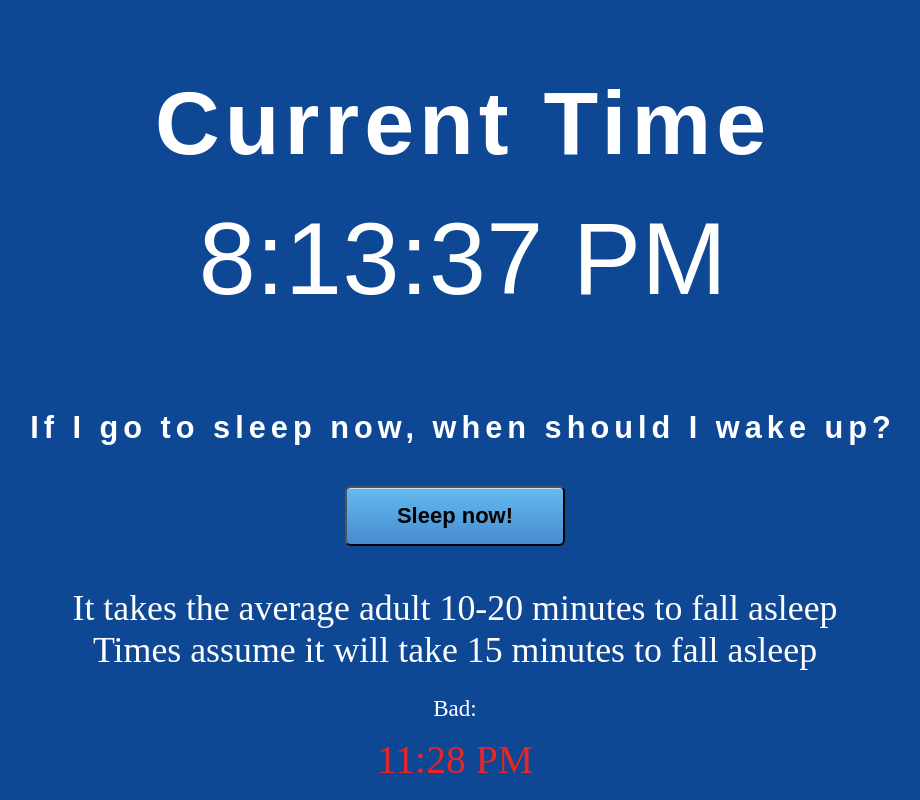
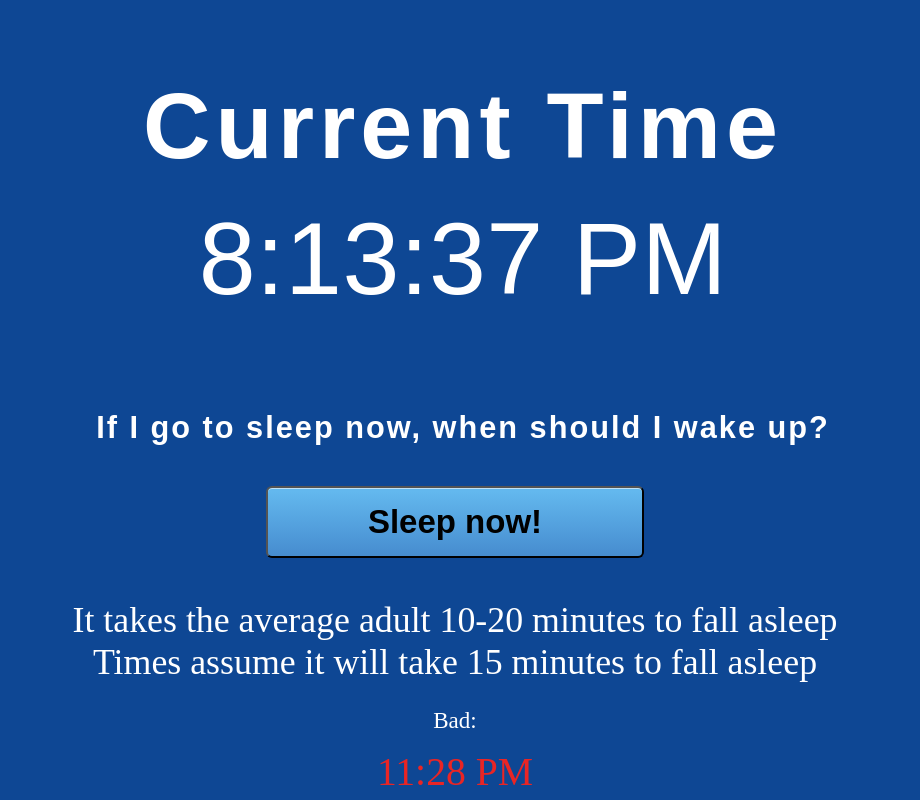
Before and after one commit to bmarti66/clockwebsite, a plain HTML site: page index.html in a window 1280 px wide. Both pictures are taken after a click on the button "Sleep now!". Shown: the top 800 px of the page, without its empty margins (185-1105 px from the left). Drawn offline with Linux system fonts and the light colour scheme.

Commit message:
Fourth Commit

```diff
--- a/index.html
+++ b/index.html
@@ -4,6 +4,7 @@
 	<title>Your bedtime calculator</title>
 	<script src ="script.js"></script>
 	<link rel="stylesheet" href="styles.css">
+	<link rel="icon" href="https://www.pinclipart.com/picdir/middle/550-5502511_file-mccormick-sleep-svg-graphics-zzz-sleep-clipart.png">
 </head>
 
 <body onload="realtimeClock()">
@@ -18,7 +19,6 @@
 			<button class="pure-button" onclick="allFunctions()">Sleep now!</button>
 			<p id="info"></p>
 			<p id="info2"></p>
-
 			<p id="rating1"></p>
 			<p id="demo"></p>
 			<p id="rating2"></p>
--- a/script.js
+++ b/script.js
@@ -1,19 +1,21 @@
+//displays current time
 function realtimeClock() {
-        var date = new Date();
+        let date = new Date();
 
-        var hours = date.getHours() > 12 ? date.getHours() - 12 : date.getHours();
-        var am_pm = date.getHours() >= 12 ? "PM" : "AM";
+        let hours = date.getHours() > 12 ? date.getHours() - 12 : date.getHours();
+        let am_pm = date.getHours() >= 12 ? "PM" : "AM";
 
         hours = date.getHours() === 0 ? 12 : hours;
-        var minutes = date.getMinutes() < 10 ? "0" + date.getMinutes() : date.getMinutes();
-        var seconds = date.getSeconds() < 10 ? "0" + date.getSeconds() : date.getSeconds();
+        let minutes = date.getMinutes() < 10 ? "0" + date.getMinutes() : date.getMinutes();
+        let seconds = date.getSeconds() < 10 ? "0" + date.getSeconds() : date.getSeconds();
 
         time = hours + ":" + minutes + ":" + seconds + " " + am_pm;
-        var lblTime = document.getElementById("clock");
+        let lblTime = document.getElementById("clock");
         lblTime.innerHTML = time;
-       	var t = setTimeout(realtimeClock, 500);
+       	let t = setTimeout(realtimeClock, 500);
 }
 
+//Executes all funtions on button press
 function allFunctions() {
   myFunction1();
 	myFunction2();
@@ -25,10 +27,10 @@ function allFunctions() {
 
 function myFunction1() {
     document.getElementById("rating1").innerHTML = "Bad:";
-    var date = new Date();
+    let date = new Date();
 
-   	var hours = date.getHours()+3;
-   	var minutes = date.getMinutes()+15;
+   	let hours = date.getHours()+3;
+   	let minutes = date.getMinutes()+15;
 
    	if (minutes >= 60 ) {
    		minutes = minutes - 60;
@@ -37,7 +39,7 @@ function myFunction1() {
    		minutes = minutes;
    	}
 
-   	var am_pm = hours >= 24 ? "AM" : "PM";
+   	let am_pm = hours >= 24 ? "AM" : "PM";
    	am_pm = hours >= 12 && hours < 24 ? "PM" : "AM";
 
    	hours = hours > 24 ? hours - 24 : hours;
@@ -46,17 +48,17 @@ function myFunction1() {
     minutes = minutes < 10 ? "0" + minutes : minutes;
 
     time = hours + ":" + minutes + " " + am_pm;
-    var lblTime = document.getElementById("demo");
+    let lblTime = document.getElementById("demo");
     lblTime.innerHTML = time;
 
 	document.getElementById("rating2").innerHTML = "Not good:";
 }
 
 function myFunction2() {
-    var date = new Date();
+    let date = new Date();
 
-   	var hours = date.getHours()+4;
-   	var minutes = date.getMinutes()+45;
+   	let hours = date.getHours()+4;
+   	let minutes = date.getMinutes()+45;
 
    	if (minutes >= 60 ) {
    		minutes = minutes - 60;
@@ -65,7 +67,7 @@ function myFunction2() {
    		minutes = minutes;
    	}
 
-   	var am_pm = hours >= 24 ? "AM" : "PM";
+   	let am_pm = hours >= 24 ? "AM" : "PM";
    	am_pm = hours >= 12 && hours < 24 ? "PM" : "AM";
 
    	hours = hours > 24 ? hours - 24 : hours;
@@ -74,17 +76,17 @@ function myFunction2() {
     minutes = minutes < 10 ? "0" + minutes : minutes;
 
     time = hours + ":" + minutes + " " + am_pm;
-    var lblTime = document.getElementById("demo2");
+    let lblTime = document.getElementById("demo2");
     lblTime.innerHTML = time;
 
 	document.getElementById("rating3").innerHTML = "Decent:";
 }
 
 function myFunction3() {
-    var date = new Date();
+    let date = new Date();
 
-   	var hours = date.getHours()+6;
-   	var minutes = date.getMinutes()+15;
+   	let hours = date.getHours()+6;
+   	let minutes = date.getMinutes()+15;
 
    	if (minutes >= 60 ) {
    		minutes = minutes - 60;
@@ -93,7 +95,7 @@ function myFunction3() {
    		minutes = minutes;
    	}
 
-   	var am_pm = hours >= 24 ? "AM" : "PM";
+   	let am_pm = hours >= 24 ? "AM" : "PM";
    	am_pm = hours >= 12 && hours < 24 ? "PM" : "AM";
 
    	hours = hours > 24 ? hours - 24 : hours;
@@ -102,17 +104,17 @@ function myFunction3() {
     minutes = minutes < 10 ? "0" + minutes : minutes;
 
     time = hours + ":" + minutes + " " + am_pm;
-    var lblTime = document.getElementById("demo3");
+    let lblTime = document.getElementById("demo3");
     lblTime.innerHTML = time;
 
 	document.getElementById("rating4").innerHTML = "Optimal:";
 }
 
 function myFunction4() {
-    var date = new Date();
+    let date = new Date();
 
-   	var hours = date.getHours()+7;
-   	var minutes = date.getMinutes()+45;
+   	let hours = date.getHours()+7;
+   	let minutes = date.getMinutes()+45;
 
    	if (minutes >= 60 ) {
    		minutes = minutes - 60;
@@ -121,7 +123,7 @@ function myFunction4() {
    		minutes = minutes;
    	}
 
-   	var am_pm = hours >= 24 ? "AM" : "PM";
+   	let am_pm = hours >= 24 ? "AM" : "PM";
    	am_pm = hours >= 12 && hours < 24 ? "PM" : "AM";
 
    	hours = hours > 24 ? hours - 24 : hours;
@@ -130,17 +132,17 @@ function myFunction4() {
     minutes = minutes < 10 ? "0" + minutes : minutes;
 
     time = hours + ":" + minutes + " " + am_pm;
-    var lblTime = document.getElementById("demo4");
+    let lblTime = document.getElementById("demo4");
     lblTime.innerHTML = time;
 
     document.getElementById("rating5").innerHTML = "Great:";
 }
 
 function myFunction5() {
-    var date = new Date();
+    let date = new Date();
 
-   	var hours = date.getHours()+9;
-   	var minutes = date.getMinutes()+15;
+   	let hours = date.getHours()+9;
+   	let minutes = date.getMinutes()+15;
 
    	if (minutes >= 60 ) {
    		minutes = minutes - 60;
@@ -149,7 +151,7 @@ function myFunction5() {
    		minutes = minutes;
    	}
 
-   	var am_pm = hours >= 24 ? "AM" : "PM";
+   	let am_pm = hours >= 24 ? "AM" : "PM";
    	am_pm = hours >= 12 && hours < 24 ? "PM" : "AM";
 
    	hours = hours > 24 ? hours - 24 : hours;
@@ -158,7 +160,7 @@ function myFunction5() {
     minutes = minutes < 10 ? "0" + minutes : minutes;
 
     time = hours + ":" + minutes + " " + am_pm;
-    var lblTime = document.getElementById("demo5");
+    let lblTime = document.getElementById("demo5");
     lblTime.innerHTML = time;
 }
 
--- a/styles.css
+++ b/styles.css
@@ -6,7 +6,7 @@ h1{
 	width: 100%;
 	margin-top: 5%;
 	position: absolute;
-	font-size: 7vw;
+	font-size: 7.3vw;
 	font-weight: bold;
 	text-align: center;
 	color: white;
@@ -34,7 +34,7 @@ h2{
 	text-align: center;
 	color: white;
 	font-family:'Oswald', sans-serif;
-	letter-spacing: 5px;
+	letter-spacing: 2px;
 }
 
 h3{
@@ -53,13 +53,13 @@ h3{
 	background-color:#63b8ee;
 	border-radius:6px;
 	font-family:Arial;
-	font-size:22px;
+	font-size:33px;
 	font-weight:bold;
 	margin: inherit;
     display: block;
 	margin-top: 35%;
 	margin-right: inherit;
-	padding: 15px 50px;
+	padding: 15px 100px;
 	-webkit-appearance: none;
 }
 
```
Also changed, not shown: sheep.jpg (added).
